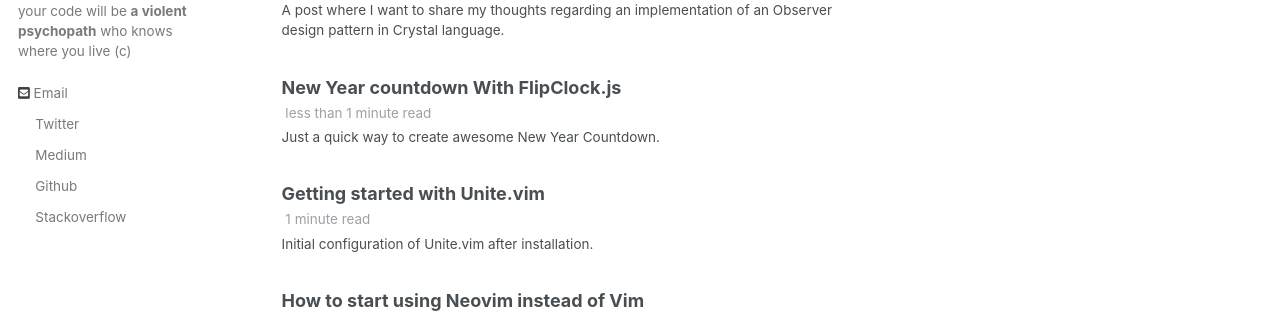
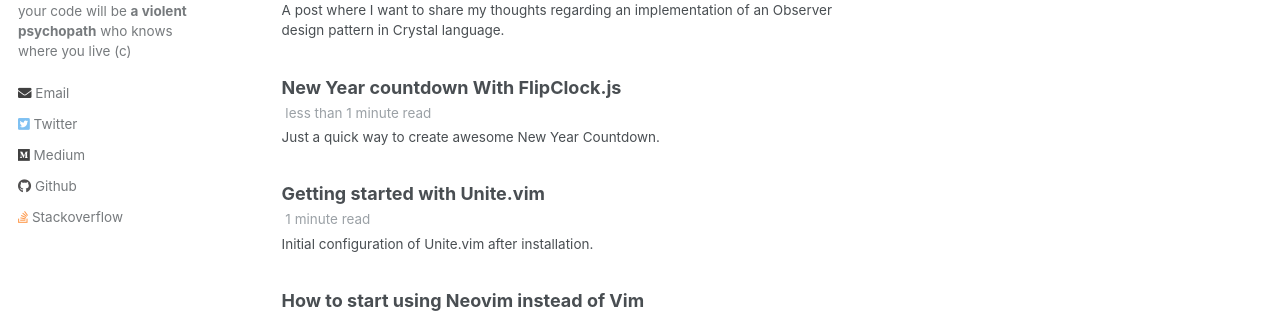
Before and after one commit to veelenga/veelenga.github.io, a Jekyll site: the page built from index.html, in a window 1280 px wide. Shown: the part 331-644 px from the top of the page. Built offline with Jekyll 4.4.1, drawn with Linux system fonts in a browser that asks for light colours; the list of posts is cut into pages by our own code.

Commit message:
Upgrade icon styles

```diff
--- a/_includes/author-profile.html
+++ b/_includes/author-profile.html
@@ -23,82 +23,82 @@
     <button class="btn btn--inverse">Follow</button>
     <ul class="author__urls social-icons">
       {% if author.location %}
-        <li><i class="fa fa-fw fa-map-marker" aria-hidden="true"></i> {{ author.location }}</li>
+        <li><i class="fa fab fa-map-marker" aria-hidden="true"></i> {{ author.location }}</li>
       {% endif %}
       {% if author.uri %}
-        <li><a href="{{ author.uri }}" target='_blank'><i class="fa fa-fw fa-chain" aria-hidden="true"></i> {{ site.data.ui-text[site.locale].website_label }}</a></li>
+        <li><a href="{{ author.uri }}" target='_blank'><i class="fa fab fa-chain" aria-hidden="true"></i> {{ site.data.ui-text[site.locale].website_label }}</a></li>
       {% endif %}
       {% if author.email %}
-        <li><a href="mailto:{{ author.email }}"><i class="fa fa-fw fa-envelope-square" aria-hidden="true"></i> {{ site.data.ui-text[site.locale].email_label }}</a></li>
+        <li><a href="mailto:{{ author.email }}"><i class="fa fas fa-envelope" aria-hidden="true"></i> {{ site.data.ui-text[site.locale].email_label }}</a></li>
       {% endif %}
       {% if author.keybase %}
-        <li><a href="https://keybase.io/{{ author.keybase }}" target='_blank'><i class="fa fa-fw fa-key" aria-hidden="true"></i> Keybase</a></li>
+        <li><a href="https://keybase.io/{{ author.keybase }}" target='_blank'><i class="fa fab fa-key" aria-hidden="true"></i> Keybase</a></li>
       {% endif %}
       {% if author.twitter %}
-        <li><a href="https://twitter.com/{{ author.twitter }}" target='_blank'><i class="fa fa-fw fa-twitter-square" aria-hidden="true"></i> Twitter</a></li>
+        <li><a href="https://twitter.com/{{ author.twitter }}" target='_blank'><i class="fa fab fa-twitter-square" aria-hidden="true"></i> Twitter</a></li>
       {% endif %}
       {% if author.facebook %}
-        <li><a href="https://www.facebook.com/{{ author.facebook }}" target='_blank'><i class="fa fa-fw fa-facebook-square" aria-hidden="true"></i> Facebook</a></li>
+        <li><a href="https://www.facebook.com/{{ author.facebook }}" target='_blank'><i class="fa fab fa-facebook-square" aria-hidden="true"></i> Facebook</a></li>
       {% endif %}
       {% if author.google_plus %}
-        <li><a href="https://plus.google.com/+{{ author.google_plus }}" target='_blank'><i class="fa fa-fw fa-google-plus-square" aria-hidden="true"></i> Google+</a></li>
+        <li><a href="https://plus.google.com/+{{ author.google_plus }}" target='_blank'><i class="fa fab fa-google-plus-square" aria-hidden="true"></i> Google+</a></li>
       {% endif %}
       {% if author.linkedin %}
-        <li><a href="https://www.linkedin.com/in/{{ author.linkedin }}" target='_blank'><i class="fa fa-fw fa-linkedin-square" aria-hidden="true"></i> LinkedIn</a></li>
+        <li><a href="https://www.linkedin.com/in/{{ author.linkedin }}" target='_blank'><i class="fa fab fa-linkedin-square" aria-hidden="true"></i> LinkedIn</a></li>
       {% endif %}
       {% if author.xing %}
-        <li><a href="https://www.xing.com/profile/{{ author.xing }}" target='_blank'><i class="fa fa-fw fa-xing-square" aria-hidden="true"></i> XING</a></li>
+        <li><a href="https://www.xing.com/profile/{{ author.xing }}" target='_blank'><i class="fa fab fa-xing-square" aria-hidden="true"></i> XING</a></li>
       {% endif %}
       {% if author.instagram %}
-        <li><a href="https://instagram.com/{{ author.instagram }}" target='_blank'><i class="fa fa-fw fa-instagram" aria-hidden="true"></i> Instagram</a></li>
+        <li><a href="https://instagram.com/{{ author.instagram }}" target='_blank'><i class="fa fab fa-instagram" aria-hidden="true"></i> Instagram</a></li>
       {% endif %}
       {% if author.medium %}
-        <li><a href="https://medium.com/@{{ author.medium }}" target='_blank'><i class="fa fa-fw fa-medium" aria-hidden="true"></i> Medium</a></li>
+        <li><a href="https://medium.com/@{{ author.medium }}" target='_blank'><i class="fa fab fa-medium" aria-hidden="true"></i> Medium</a></li>
       {% endif %}
       {% if author.tumblr %}
-        <li><a href="https://{{ author.tumblr }}.tumblr.com" target='_blank'><i class="fa fa-fw fa-tumblr-square" aria-hidden="true"></i> Tumblr</a></li>
+        <li><a href="https://{{ author.tumblr }}.tumblr.com" target='_blank'><i class="fa fab fa-tumblr-square" aria-hidden="true"></i> Tumblr</a></li>
       {% endif %}
       {% if author.bitbucket %}
-        <li><a href="https://bitbucket.org/{{ author.bitbucket }}" target='_blank'><i class="fa fa-fw fa-bitbucket" aria-hidden="true"></i> Bitbucket</a></li>
+        <li><a href="https://bitbucket.org/{{ author.bitbucket }}" target='_blank'><i class="fa fab fa-bitbucket" aria-hidden="true"></i> Bitbucket</a></li>
       {% endif %}
       {% if author.github %}
-        <li><a href="https://github.com/{{ author.github }}" target='_blank'><i class="fa fa-fw fa-github" aria-hidden="true"></i> Github</a></li>
+        <li><a href="https://github.com/{{ author.github }}" target='_blank'><i class="fa fab fa-github" aria-hidden="true"></i> Github</a></li>
       {% endif %}
       {% if author.stackoverflow %}
-        <li><a href="https://www.stackoverflow.com/users/{{ author.stackoverflow }}" target='_blank'><i class="fa fa-fw fa-stack-overflow" aria-hidden="true"></i> Stackoverflow</a></li>
+        <li><a href="https://www.stackoverflow.com/users/{{ author.stackoverflow }}" target='_blank'><i class="fa fab fa-stack-overflow" aria-hidden="true"></i> Stackoverflow</a></li>
       {% endif %}
       {% if author.lastfm %}
-        <li><a href="https://lastfm.com/user/{{ author.lastfm }}" target='_blank'><i class="fa fa-fw fa-lastfm-square" aria-hidden="true"></i> Last.fm</a></li>
+        <li><a href="https://lastfm.com/user/{{ author.lastfm }}" target='_blank'><i class="fa fab fa-lastfm-square" aria-hidden="true"></i> Last.fm</a></li>
       {% endif %}
       {% if author.dribbble %}
-        <li><a href="https://dribbble.com/{{ author.dribbble }}" target='_blank'><i class="fa fa-fw fa-dribbble" aria-hidden="true"></i> Dribbble</a></li>
+        <li><a href="https://dribbble.com/{{ author.dribbble }}" target='_blank'><i class="fa fab fa-dribbble" aria-hidden="true"></i> Dribbble</a></li>
       {% endif %}
       {% if author.pinterest %}
-        <li><a href="https://www.pinterest.com/{{ author.pinterest }}" target='_blank'><i class="fa fa-fw fa-pinterest" aria-hidden="true"></i> Pinterest</a></li>
+        <li><a href="https://www.pinterest.com/{{ author.pinterest }}" target='_blank'><i class="fa fab fa-pinterest" aria-hidden="true"></i> Pinterest</a></li>
       {% endif %}
       {% if author.foursquare %}
-        <li><a href="https://foursquare.com/{{ author.foursquare }}" target='_blank'><i class="fa fa-fw fa-foursquare" aria-hidden="true"></i> Foursquare</a></li>
+        <li><a href="https://foursquare.com/{{ author.foursquare }}" target='_blank'><i class="fa fab fa-foursquare" aria-hidden="true"></i> Foursquare</a></li>
       {% endif %}
       {% if author.steam %}
-        <li><a href="https://steamcommunity.com/id/{{ author.steam }}" target='_blank'><i class="fa fa-fw fa-steam-square" aria-hidden="true"></i> Steam</a></li>
+        <li><a href="https://steamcommunity.com/id/{{ author.steam }}" target='_blank'><i class="fa fab fa-steam-square" aria-hidden="true"></i> Steam</a></li>
       {% endif %}
       {% if author.youtube %}
-        <li><a href="https://www.youtube.com/user/{{ author.youtube }}" target='_blank'><i class="fa fa-fw fa-youtube-square" aria-hidden="true"></i> YouTube</a></li>
+        <li><a href="https://www.youtube.com/user/{{ author.youtube }}" target='_blank'><i class="fa fab fa-youtube-square" aria-hidden="true"></i> YouTube</a></li>
       {% endif %}
       {% if author.soundcloud %}
-        <li><a href="https://soundcloud.com/{{ author.soundcloud }}" target='_blank'><i class="fa fa-fw fa-soundcloud" aria-hidden="true"></i> Soundcloud</a></li>
+        <li><a href="https://soundcloud.com/{{ author.soundcloud }}" target='_blank'><i class="fa fab fa-soundcloud" aria-hidden="true"></i> Soundcloud</a></li>
       {% endif %}
       {% if author.weibo %}
-        <li><a href="https://www.weibo.com/{{ author.weibo }}" target='_blank'><i class="fa fa-fw fa-weibo" aria-hidden="true"></i> Weibo</a></li>
+        <li><a href="https://www.weibo.com/{{ author.weibo }}" target='_blank'><i class="fa fab fa-weibo" aria-hidden="true"></i> Weibo</a></li>
       {% endif %}
       {% if author.flickr %}
-        <li><a href="https://www.flickr.com/{{ author.flickr }}" target='_blank'><i class="fa fa-fw fa-flickr" aria-hidden="true"></i> Flickr</a></li>
+        <li><a href="https://www.flickr.com/{{ author.flickr }}" target='_blank'><i class="fa fab fa-flickr" aria-hidden="true"></i> Flickr</a></li>
       {% endif %}
       {% if author.codepen %}
-        <li><a href="https://codepen.io/{{ author.codepen }}" target='_blank'><i class="fa fa-fw fa-codepen" aria-hidden="true"></i> CodePen</a></li>
+        <li><a href="https://codepen.io/{{ author.codepen }}" target='_blank'><i class="fa fab fa-codepen" aria-hidden="true"></i> CodePen</a></li>
       {% endif %}
       {% if author.vine %}
-        <li><a href="https://vine.co/u/{{ author.vine }}" target='_blank'><i class="fa fa-fw fa-vine" aria-hidden="true"></i> Vine</a></li>
+        <li><a href="https://vine.co/u/{{ author.vine }}" target='_blank'><i class="fa fab fa-vine" aria-hidden="true"></i> Vine</a></li>
       {% endif %}
     </ul>
   </div>
```
